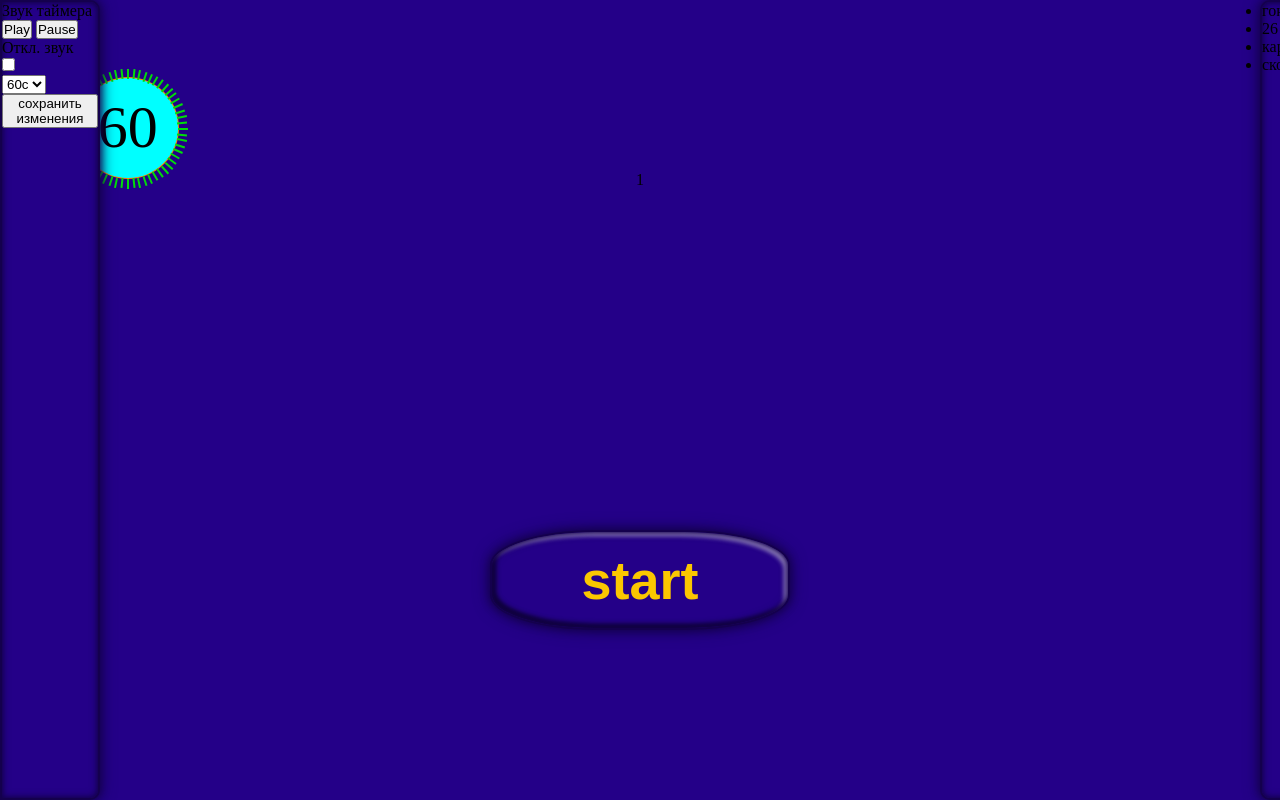
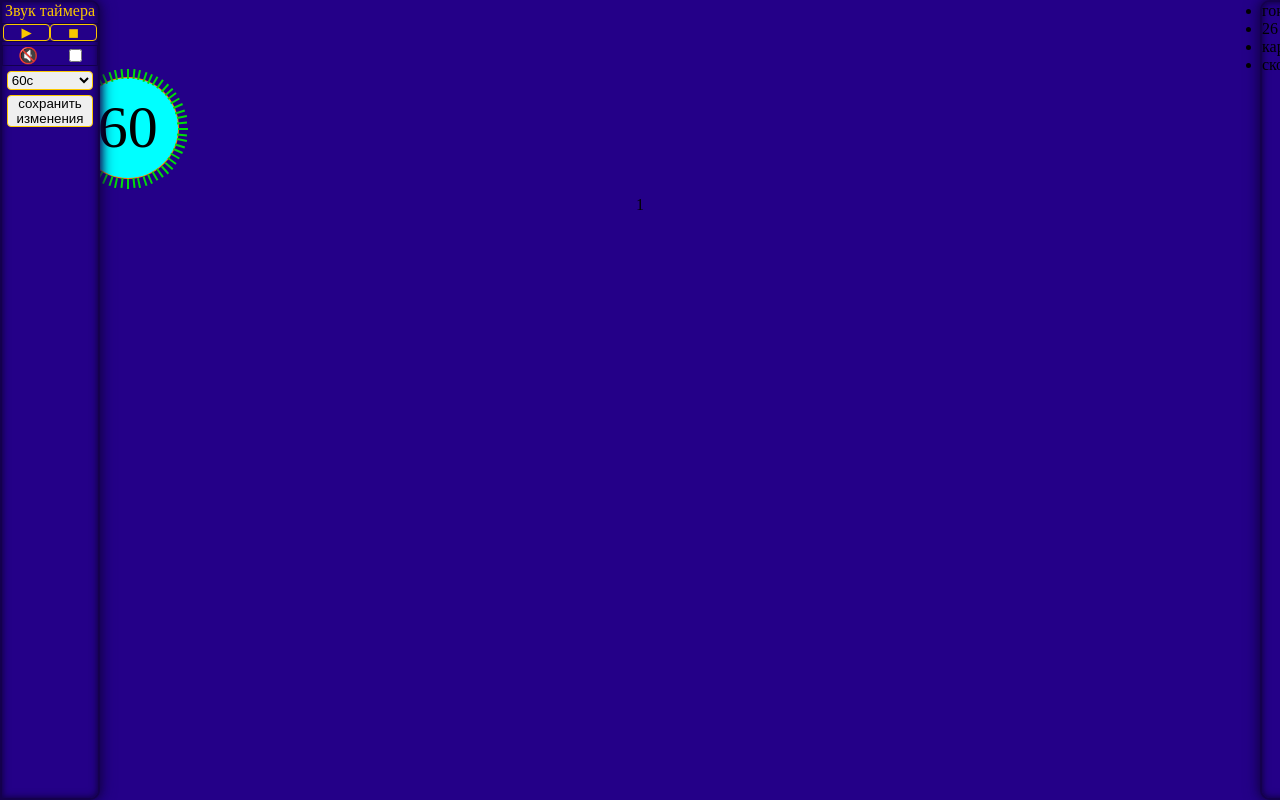
Before and after one commit to 1351618/games_we_deserve, a plain HTML site: page index.html in a window 1280 px wide. Drawn offline with Linux system fonts and the light colour scheme.

Commit message:
60-30-15

```diff
--- a/index.css
+++ b/index.css
@@ -23,18 +23,66 @@
     background-color: var(--main-background);
     width: 100px;
     height: 100%;
-    /* left: -80px; */
-    left: 0px;
+    left: -80px;
+    /* left: 0px; */
     border-bottom-right-radius: 10px;
     border-top-right-radius: 10px;
     border: 2px solid var(--main-border);
     box-shadow: var(--main-shadow);
     transition: transform 400ms;
     z-index: 20;
+    display: flex;
+    flex-direction: column;
+    align-items: center;
+    gap: 5px;
 }
-/* .body__selection:hover {
+.body__selection:hover {
     transform: translateX(80px);
-} */
+}
+
+.selection__sounds-timer-mp3 {
+    color: #fbc700;
+    display: flex;
+    flex-direction: column;
+    justify-content: center;
+    gap: 3px;
+    width: 100%;
+    align-items: center;
+}
+.selection__sounds-timer-mp3 div {
+    width: 100%;
+    display: flex;
+    flex-direction: row;
+    justify-content: space-around;
+    border: 1px solid var(--main-border);
+}
+.sounds-timer-mp3__buton button {
+    width: 40px;
+    color: #fbc700;
+    background-color: var(--main-background);
+    border-radius: 4px;
+    border: 1px solid #fbc700;
+}
+
+.selection__60-30-15 {
+    width: 100%;
+    display: flex;
+    flex-direction: column;
+    align-items: center;
+}
+.selection__60-30-15 select {
+    width: 90%;
+    /* background-color: var(--main-background); */
+    border-radius: 4px;
+    border: 1px solid #fbc700;
+}
+
+.body__selection button {
+    width: 90%;
+    /* background-color: var(--main-background); */
+    border-radius: 4px;
+    border: 1px solid #fbc700;
+}
 
 .body__navigation {
     position: fixed;
--- a/index.html
+++ b/index.html
@@ -24,10 +24,12 @@
                     id="sounds-timer-mp3__audio"
                     src="./sounds/timer01.mp3"
                 ></audio>
-                <button id="sounds-timer-mp3__playBt">Play</button>
-                <button id="sounds-timer-mp3__pauseBt">Pause</button>
+                <div class="sounds-timer-mp3__buton">
+                    <button id="sounds-timer-mp3__playBt">▶</button>
+                    <button id="sounds-timer-mp3__pauseBt">◼</button>
+                </div>
                 <div class="sounds-timer-mp3__mute">
-                    <p>Откл. звук</p>
+                    <p>🔇</p>
                     <input id="mute" type="checkbox" />
                 </div>
             </div>
@@ -57,7 +59,7 @@
             <!-- <h1>игры которые мы заслужили</h1> -->
             <div class="body__main_video">1</div>
             <div class="body__main_bt-start">
-                <button class="bt-start">start</button>
+                <button class="bt-start" style="display: none">start</button>
             </div>
         </div>
         <script src="./index.js" type="module"></script>
--- a/modules/record_player.js
+++ b/modules/record_player.js
@@ -31,3 +31,5 @@ mute.addEventListener("change", function () {
 // ***************************************************************************
 
 TimerMP3_Audio.muted = isMuted === true ? true : false;
+
+// ***************************************************************************
--- a/modules/timer.js
+++ b/modules/timer.js
@@ -4,6 +4,7 @@ import { styleEffect } from "./style.js";
 
 const selectElement = document.querySelector(".selection__60-30-15 select");
 const bodyTimerWind = document.querySelector(".body__timer-wind");
+const TimerMP3_Audio = document.getElementById("sounds-timer-mp3__audio");
 
 // Проверяем, есть ли сохраненное значение в localStorage
 const savedValue = localStorage.getItem("selectedValue");
@@ -99,6 +100,8 @@ export function TimerStop() {
     bodyTimerWind.classList.remove("game-start");
     riscRendering();
     styleEffect(1);
+    TimerMP3_Audio.currentTime = 0;
+    TimerMP3_Audio.pause();
     setTimeout(() => {
         countdownTime = savedValue;
         Timer.textContent = countdownTime;
@@ -114,7 +117,7 @@ export function TimerStart() {
         timerInterval = undefined;
         return;
     }
-
+    TimerMP3_Audio.play();
     // Создание интервала и сохранение идентификатора
     timerInterval = setInterval(() => {
         if (countdownTime != 0) {
```
